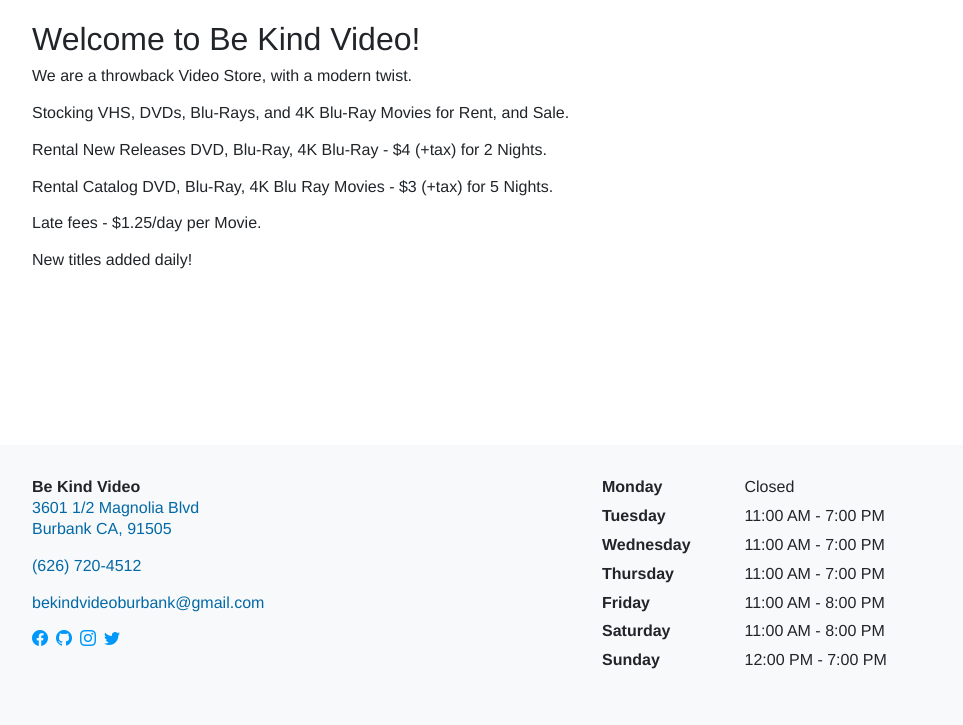
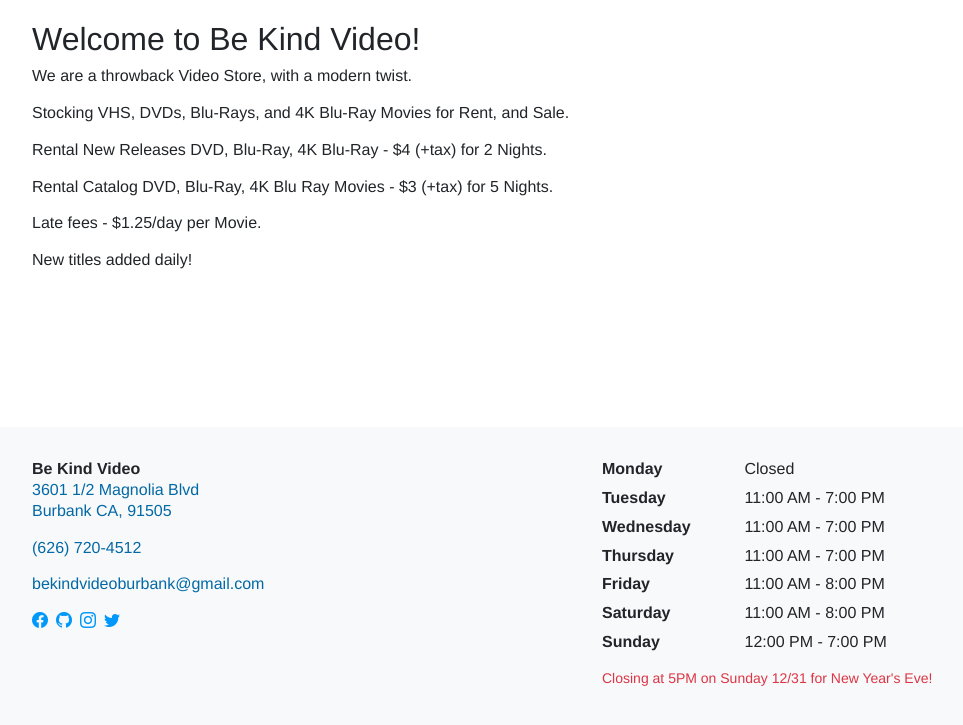
Before and after one commit to arenoir/be-kind-video, a Jekyll site: the page built from index.markdown, in a window 1280 px wide, cut to the strip 157-882 px from the top of the page. Shown: the whole strip, without its empty margins (50-1013 px from the left). Built offline with Jekyll 4.4.1, drawn with Linux system fonts in a browser that asks for light colours.

Commit message:
Update hours.yml

```diff
--- a/_data/hours.yml
+++ b/_data/hours.yml
@@ -15,4 +15,4 @@
     description: '11:00 AM - 8:00 PM'
   - name: Sunday
     description: '12:00 PM - 7:00 PM'
-note:
+note: Closing at 5PM on Sunday 12/31 for New Year's Eve!
```
